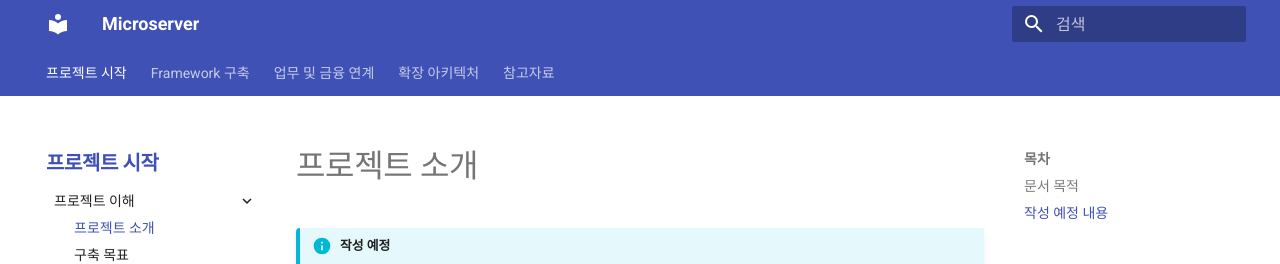
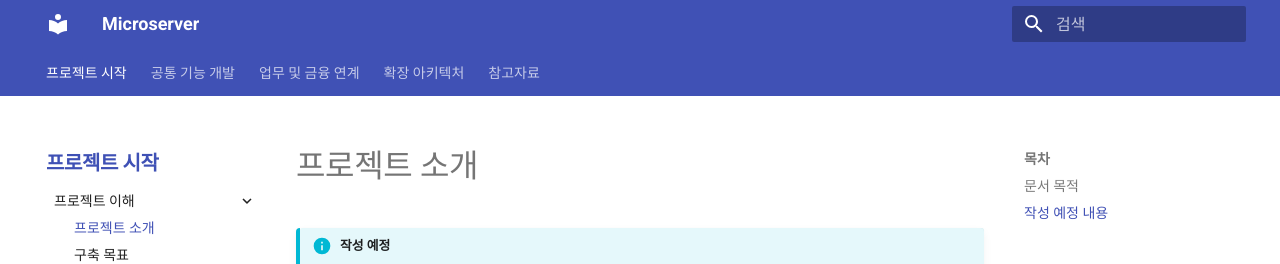
Before and after one commit to Team-Microserver/microserver-docs, an MkDocs documentation site: the page built from docs/01_project_start/01_overview/project_introduction.md, in a window 1280 px wide. Shown: the top 264 px of the page. Built offline with MkDocs 1.6.1 and Material for MkDocs 9.7.7, drawn with Linux system fonts in a browser that asks for light colours.

Commit message:
메뉴 수정

```diff
--- a/mkdocs.yml
+++ b/mkdocs.yml
@@ -67,7 +67,7 @@ nav:
           - application.yml 기본 설정: 01_project_start/03_project_creation/application_yaml.md
           - 프로젝트 최초 실행: 01_project_start/03_project_creation/first_run.md
 
-  - Framework 구축:
+  - 공통 기능 개발:
       - 프로젝트 공통 구조:
           - module-common 구성: 02_framework/01_project_structure/module_common.md
           - runtime 모듈 구성: 02_framework/01_project_structure/runtime_module.md
```
